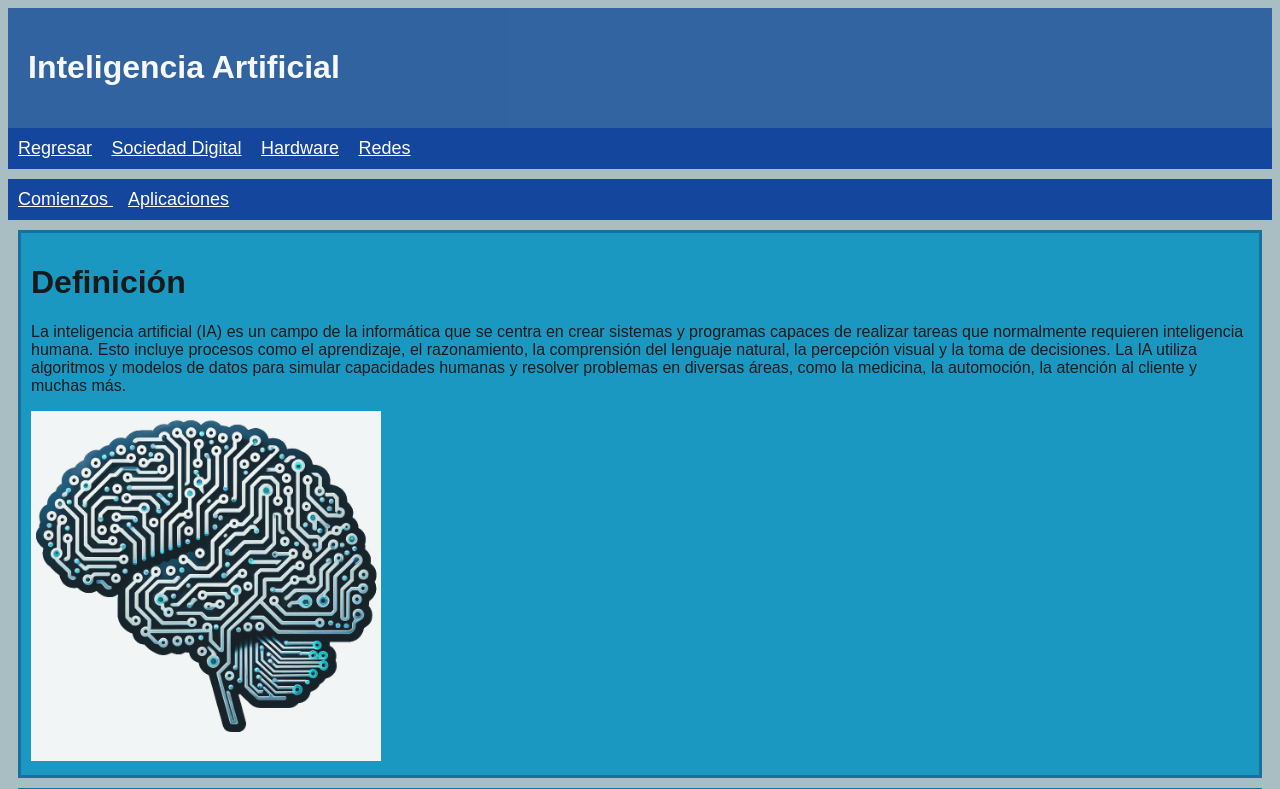
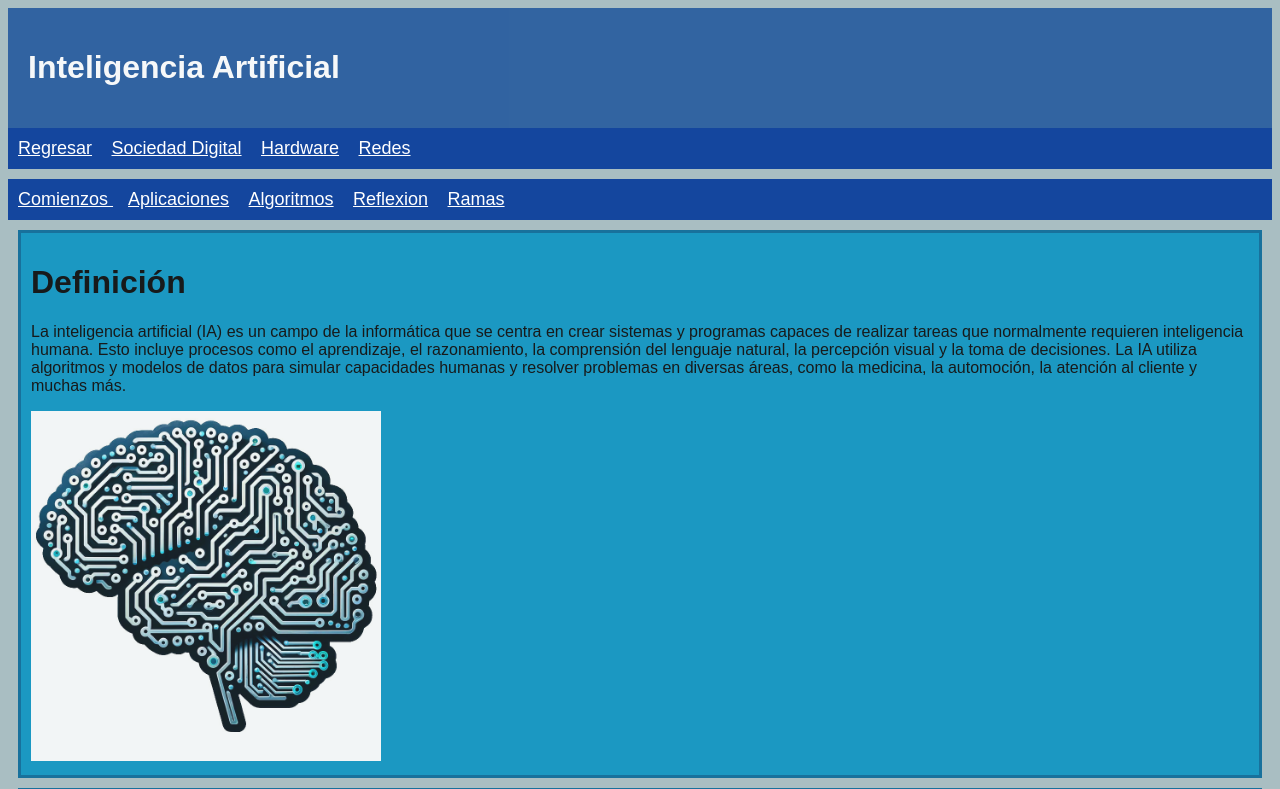
Before and after one commit to Wu-Chang-Oh/Pagina-web-IA, a plain HTML site: page ia.html in a window 1280 px wide. Shown: the top 789 px of the page. Drawn offline with Linux system fonts and the light colour scheme.

Commit message:
Update ia.html

```diff
--- a/ia.html
+++ b/ia.html
@@ -24,7 +24,9 @@
 
 <a href="comienzos.html">Comienzos </a>
   <a href="aplicaciones.html">Aplicaciones</a>
-
+<a href="algoritmos.html">Algoritmos</a>
+  <a href="reflexion.html">Reflexion</a>
+<a href="ramas.html">Ramas</a>
     </nav>
 
 
```
